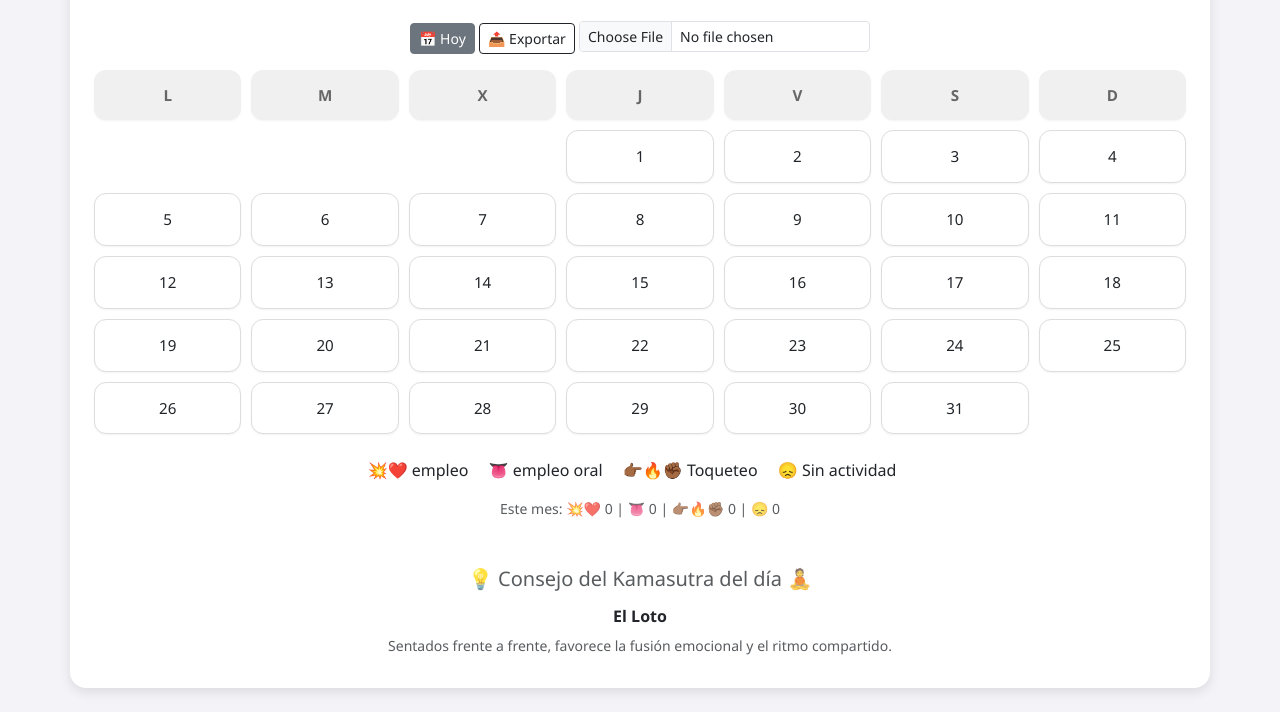
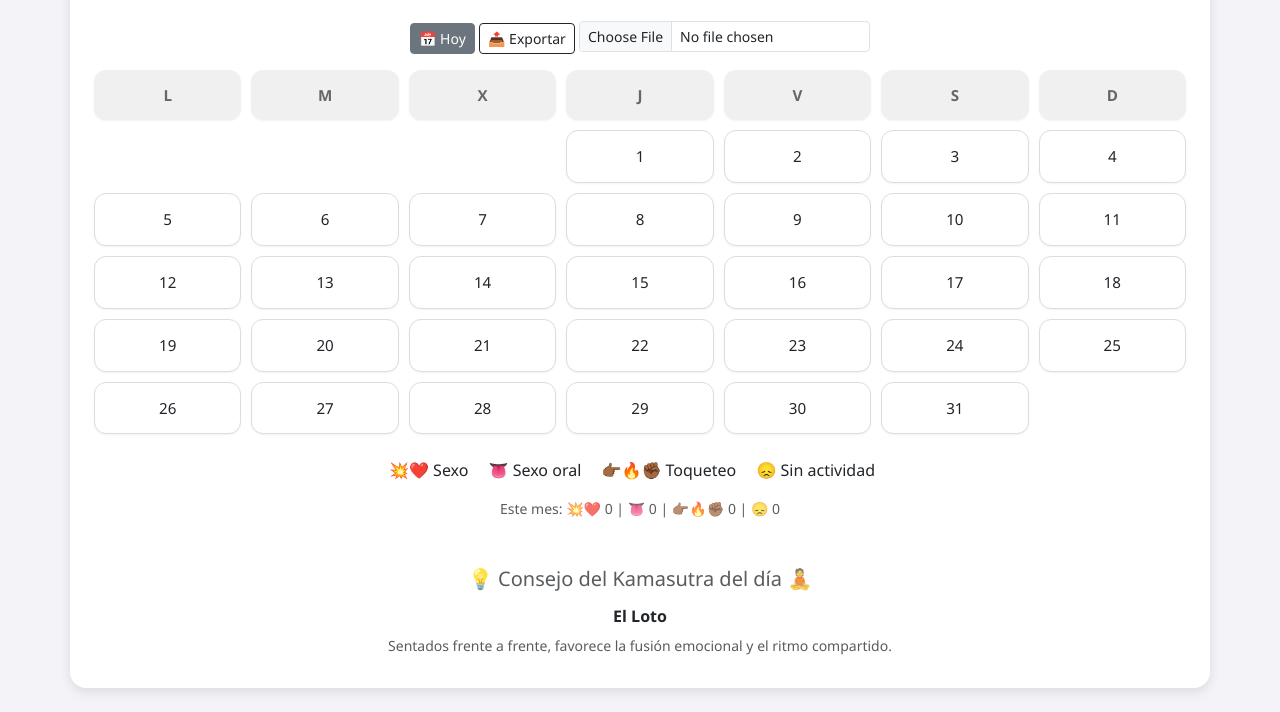
Before and after one commit to JODAHIR/sexlove, a plain HTML site: page index.html in a window 1280 px wide. Shown: the part 144-856 px from the top of the page. Drawn offline with nearby package versions, Linux system fonts and the light colour scheme.

Commit message:
Update index.html

```diff
--- a/index.html
+++ b/index.html
@@ -123,8 +123,8 @@
     <div class="calendar" id="calendar"></div>
 
     <div class="mt-4 text-center">
-      <span class="me-3"><strong>💥❤️</strong> empleo</span>
-      <span class="me-3"><strong>👅</strong> empleo oral</span>
+      <span class="me-3"><strong>💥❤️</strong> Sexo</span>
+      <span class="me-3"><strong>👅</strong> Sexo oral</span>
       <span class="me-3"><strong>👉🏾🔥✊🏾</strong> Toqueteo</span>
       <span class="me-3"><strong>😞</strong> Sin actividad</span>
     </div>
```
